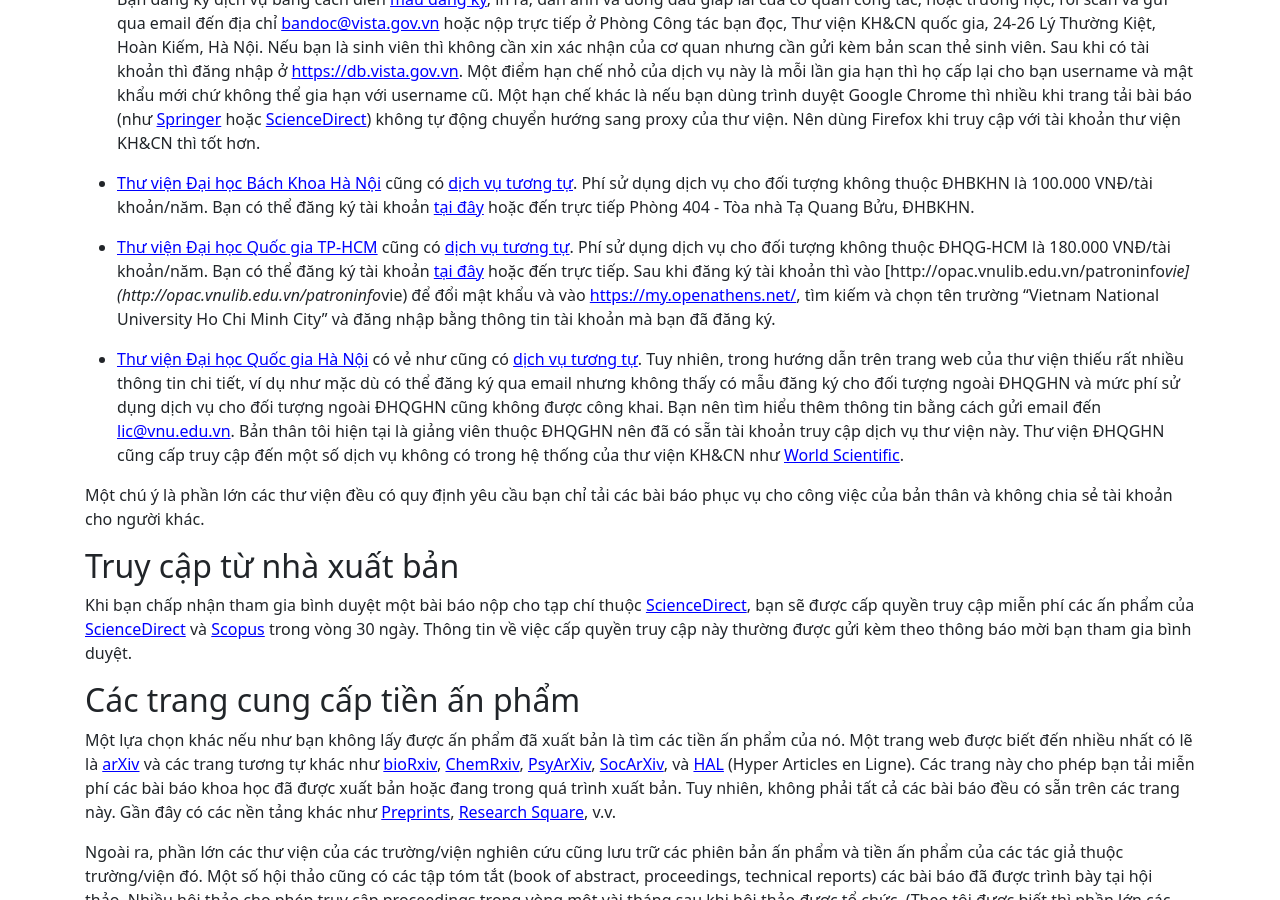
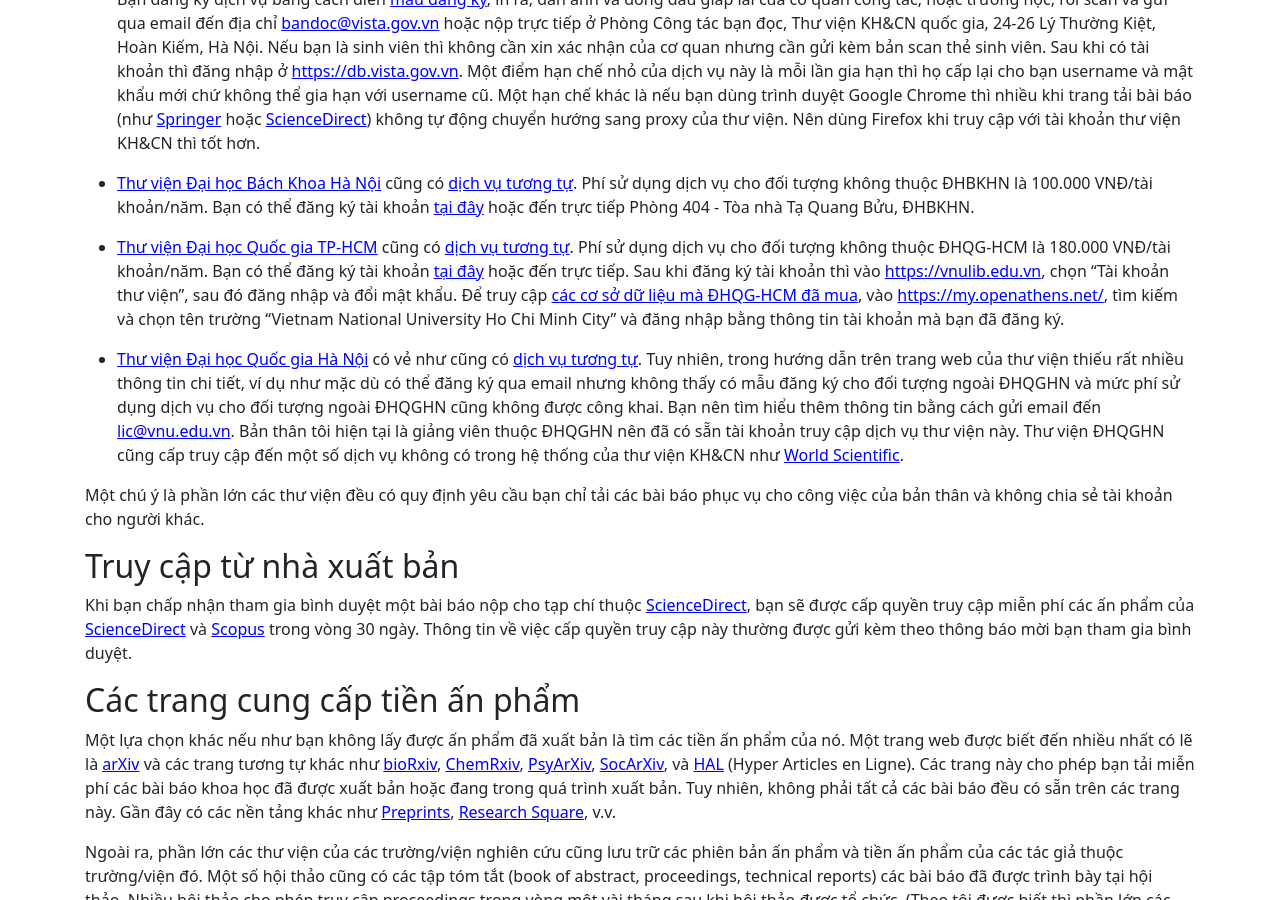
Before and after one commit to hoanganhduc/hoanganhduc.github.io, a Jekyll site: the page built from _posts/2025-05-05-một-số-phương-pháp-tải-bài-báo-khoa-học.md, in a window 1280 px wide and 900 px high, scrolled down 1029 px. Built offline with Jekyll 4.4.1, drawn with Linux system fonts in a browser that asks for light colours; nearby versions of some CDN libraries; comment, search, counter and statistics services are not loaded; a style sheet for code colours, icons or effects is not loaded.

Commit message:
Updated @ 2025-05-05  17:06:59 ICT

```diff
--- a/_posts/2025-05-05-một-số-phương-pháp-tải-bài-báo-khoa-học.md
+++ b/_posts/2025-05-05-một-số-phương-pháp-tải-bài-báo-khoa-học.md
@@ -35,7 +35,7 @@ Bài viết ghi lại một số phương pháp tải bài báo, sách đã xu
 
 * [Thư viện Đại học Bách Khoa Hà Nội](https://library.hust.edu.vn/) cũng có [dịch vụ tương tự](https://library.hust.edu.vn/vi/node/305). Phí sử dụng dịch vụ cho đối tượng không thuộc ĐHBKHN là 100.000 VNĐ/tài khoản/năm. Bạn có thể đăng ký tài khoản [tại đây](https://library.hust.edu.vn/vi/node/305) hoặc đến trực tiếp Phòng 404 - Tòa nhà Tạ Quang Bửu, ĐHBKHN.
 
-* [Thư viện Đại học Quốc gia TP-HCM](https://www.vnulib.edu.vn) cũng có [dịch vụ tương tự](https://www.vnulib.edu.vn/index.php/general/36-dich-vu-thu-vien/150-dang-ky-tk-csdl-truc-tuyen). Phí sử dụng dịch vụ cho đối tượng không thuộc ĐHQG-HCM là 180.000 VNĐ/tài khoản/năm. Bạn có thể đăng ký tài khoản [tại đây](https://docs.google.com/forms/d/e/1FAIpQLSesZWGMtoopd-JmfNsldXzR8OhfM5fVKkbOAa3iIHtAr18QtQ/viewform) hoặc đến trực tiếp. Sau khi đăng ký tài khoản thì vào [http://opac.vnulib.edu.vn/patroninfo*vie](http://opac.vnulib.edu.vn/patroninfo*vie) để đổi mật khẩu và vào [https://my.openathens.net/](https://my.openathens.net/), tìm kiếm và chọn tên trường "Vietnam National University Ho Chi Minh City" và đăng nhập bằng thông tin tài khoản mà bạn đã đăng ký.
+* [Thư viện Đại học Quốc gia TP-HCM](https://www.vnulib.edu.vn) cũng có [dịch vụ tương tự](https://www.vnulib.edu.vn/index.php/general/36-dich-vu-thu-vien/150-dang-ky-tk-csdl-truc-tuyen). Phí sử dụng dịch vụ cho đối tượng không thuộc ĐHQG-HCM là 180.000 VNĐ/tài khoản/năm. Bạn có thể đăng ký tài khoản [tại đây](https://docs.google.com/forms/d/e/1FAIpQLSesZWGMtoopd-JmfNsldXzR8OhfM5fVKkbOAa3iIHtAr18QtQ/viewform) hoặc đến trực tiếp. Sau khi đăng ký tài khoản thì vào [https://vnulib.edu.vn](https://vnulib.edu.vn), chọn "Tài khoản thư viện", sau đó đăng nhập và đổi mật khẩu. Để truy cập [các cơ sở dữ liệu mà ĐHQG-HCM đã mua](https://vnulib.edu.vn/index.php/tai-lieu-dien-tu), vào [https://my.openathens.net/](https://my.openathens.net/), tìm kiếm và chọn tên trường "Vietnam National University Ho Chi Minh City" và đăng nhập bằng thông tin tài khoản mà bạn đã đăng ký.
 
 * [Thư viện Đại học Quốc gia Hà Nội](https://lic.vnu.edu.vn/) có vẻ như cũng có [dịch vụ tương tự](https://lic.vnu.edu.vn/services/dich-vu-cap-tai-khoan-co-so-du-lieu-dien-tu). Tuy nhiên, trong hướng dẫn trên trang web của thư viện thiếu rất nhiều thông tin chi tiết, ví dụ như mặc dù có thể đăng ký qua email nhưng không thấy có mẫu đăng ký cho đối tượng ngoài ĐHQGHN và mức phí sử dụng dịch vụ cho đối tượng ngoài ĐHQGHN cũng không được công khai. Bạn nên tìm hiểu thêm thông tin bằng cách gửi email đến [lic@vnu.edu.vn](mailto:lic@vnu.edu.vn). Bản thân tôi hiện tại là giảng viên thuộc ĐHQGHN nên đã có sẵn tài khoản truy cập dịch vụ thư viện này. Thư viện ĐHQGHN cũng cấp truy cập đến một số dịch vụ không có trong hệ thống của thư viện KH&CN như [World Scientific](https://www.worldscientific.com).
 
```
Also changed, not shown: 1 other file.
